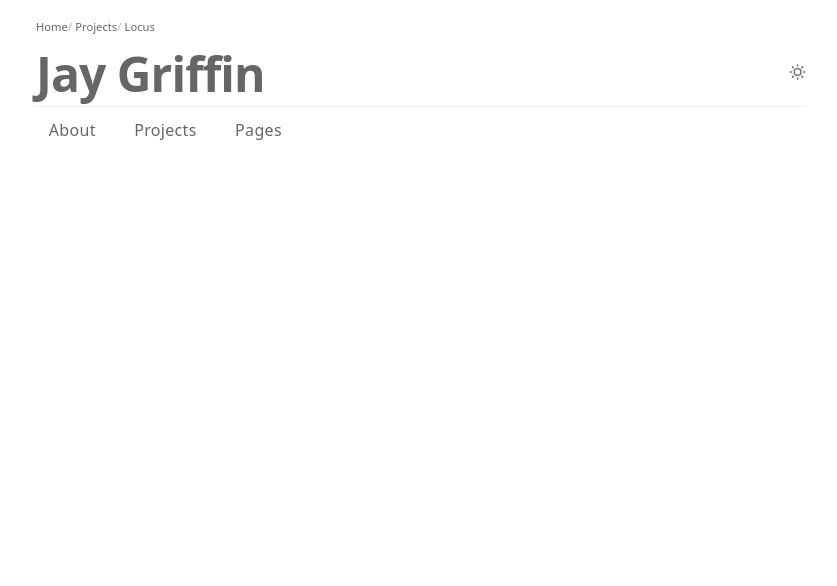
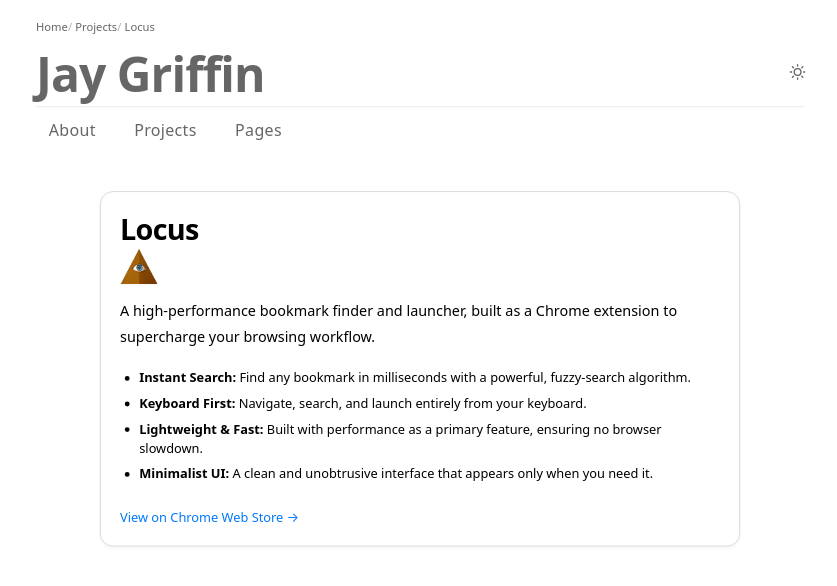
Before and after one commit to jaygriffinjay/jaygriff-v1, a React (Vite) app: page /projects/locus in a window 1280 px wide. Before the commit this address had no page. Shown: the top 586 px of the page, without its empty margins (220-1057 px from the left). Built offline with nearby package versions, Linux system fonts and the light colour scheme.

Commit message:
feat: add Locus project page and update styling for all project pages

```diff
--- a/src/App.tsx
+++ b/src/App.tsx
@@ -6,6 +6,7 @@ import MetaProject from './pages/MetaProject'
 import ComponentLibrary from './pages/ComponentLibrary'
 import GolfBallGarage from './pages/GolfBallGarage'
 import About from './pages/About'
+import Locus from './pages/Locus'
 
 function App() {
   return (
@@ -17,6 +18,7 @@ function App() {
         <Route path="/projects/meta" element={<MetaProject />} />
         <Route path="/projects/meta/components" element={<ComponentLibrary />} />
         <Route path="/projects/golfballgarage" element={<GolfBallGarage />} />
+        <Route path="/projects/locus" element={<Locus />} />
         <Route path="/about" element={<About />} />
       </Routes>
     </Router>
--- a/src/pages/GolfBallGarage.tsx
+++ b/src/pages/GolfBallGarage.tsx
@@ -1,10 +1,32 @@
-import { Card, Container, Heading, Text, Link, List } from '../components'
+import styled from 'styled-components'
+import { Heading, Text, Link, List } from '../components'
+import golfballgarageLogo from '../assets/logos/golfballgaragelogo.svg'
+
+const PageContent = styled.div`
+  max-width: 800px;
+  margin: 2rem auto;
+  padding: ${props => props.theme.spacing.lg};
+  border-radius: ${props => props.theme.borderRadius.lg};
+  border: 1px solid ${props => props.theme.colors.border};
+  box-shadow: 0 2px 4px rgba(0, 0, 0, 0.05);
+`
+
+const ProjectLogo = styled.img`
+  width: 48px;
+  height: 48px;
+  margin-bottom: 1rem;
+  transition: transform ${props => props.theme.transitions.normal};
+
+  &:hover {
+    transform: scale(1.05);
+  }
+`
 
 function GolfBallGarage() {
   return (
-    <Container>
-      <Card>
+    <PageContent>
       <Heading as="h1" variant="h1">Golf Ball Garage</Heading>
+      <ProjectLogo src={golfballgarageLogo} alt="Golf Ball Garage Logo" />
       <Text variant="lead">
         A modern marketplace for buying and selling golf balls, built with a focus on user experience
         and efficient transactions.
@@ -47,8 +69,7 @@ function GolfBallGarage() {
       <div style={{ marginTop: '2rem' }}>
         <Link href="/projects">← Back to Projects</Link>
       </div>
-      </Card>
-    </Container>
+    </PageContent>
   )
 }
 
--- /dev/null
+++ b/src/pages/Locus.tsx
@@ -0,0 +1,64 @@
+import styled from 'styled-components'
+import { Heading, Text, Link, List } from '../components'
+import locusLogo from '../assets/logos/locuslogo.png'
+
+const PageContent = styled.div`
+  max-width: 800px;
+  margin: 2rem auto;
+  padding: ${props => props.theme.spacing.lg};
+  border-radius: ${props => props.theme.borderRadius.lg};
+  border: 1px solid ${props => props.theme.colors.border};
+  box-shadow: 0 2px 4px rgba(0, 0, 0, 0.05);
+`
+
+const ProjectLogo = styled.img`
+  width: 48px;
+  height: 48px;
+  margin-bottom: 1rem;
+  transition: transform ${props => props.theme.transitions.normal};
+
+  &:hover {
+    transform: scale(1.05);
+  }
+`
+
+function Locus() {
+  return (
+    <PageContent>
+      <Heading as="h1" variant="h1">Locus</Heading>
+      <ProjectLogo src={locusLogo} alt="Locus Logo" />
+      <Text variant="lead" style={{ marginBottom: '1.5rem' }}>
+        A high-performance bookmark finder and launcher, built as a Chrome extension to supercharge your browsing workflow.
+      </Text>
+      <List listStyle="disc" spacing="normal">
+        <li>
+          <Text variant="body">
+            <strong>Instant Search:</strong> Find any bookmark in milliseconds with a powerful, fuzzy-search algorithm.
+          </Text>
+        </li>
+        <li>
+          <Text variant="body">
+            <strong>Keyboard First:</strong> Navigate, search, and launch entirely from your keyboard.
+          </Text>
+        </li>
+        <li>
+          <Text variant="body">
+            <strong>Lightweight & Fast:</strong> Built with performance as a primary feature, ensuring no browser slowdown.
+          </Text>
+        </li>
+        <li>
+          <Text variant="body">
+            <strong>Minimalist UI:</strong> A clean and unobtrusive interface that appears only when you need it.
+          </Text>
+        </li>
+      </List>
+      <div style={{ marginTop: '2rem' }}>
+        <Link href="#" target="_blank" rel="noopener noreferrer">
+          View on Chrome Web Store →
+        </Link>
+      </div>
+    </PageContent>
+  )
+}
+
+export default Locus
--- a/src/pages/MetaProject.tsx
+++ b/src/pages/MetaProject.tsx
@@ -1,10 +1,32 @@
-import { Card, Container, Heading, Text, Link, List } from '../components'
+import styled from 'styled-components'
+import { Heading, Text, Link, List } from '../components'
+import favicon from '../assets/logos/favicon.svg'
+
+const PageContent = styled.div`
+  max-width: 800px;
+  margin: 2rem auto;
+  padding: ${props => props.theme.spacing.lg};
+  border-radius: ${props => props.theme.borderRadius.lg};
+  border: 1px solid ${props => props.theme.colors.border};
+  box-shadow: 0 2px 4px rgba(0, 0, 0, 0.05);
+`
+
+const ProjectLogo = styled.img`
+  width: 48px;
+  height: 48px;
+  margin-bottom: 1rem;
+  transition: transform ${props => props.theme.transitions.normal};
+
+  &:hover {
+    transform: scale(1.05);
+  }
+`
 
 function MetaProject() {
   return (
-    <Container>
-      <Card>
+    <PageContent>
       <Heading as="h1" variant="h1">This website</Heading>
+      <ProjectLogo src={favicon} alt="This Website's Logo" />
       <Text variant="lead">
         Documentation and tools for maintaining this website.
       </Text>
@@ -15,8 +37,7 @@ function MetaProject() {
         </li>
         {/* Future meta documentation links can go here */}
       </List>
-      </Card>
-    </Container>
+    </PageContent>
   )
 }
 
--- a/src/pages/Projects.tsx
+++ b/src/pages/Projects.tsx
@@ -2,6 +2,7 @@ import styled from 'styled-components'
 import { Heading, Text, Link, List } from '../components'
 import favicon from '../assets/logos/favicon.svg'
 import golfballgarageLogo from '../assets/logos/golfballgaragelogo.svg'
+import locusLogo from '../assets/logos/locuslogo.png'
 
 const PageContent = styled.div`
   max-width: 800px;
@@ -84,6 +85,22 @@ function Projects() {
                 </div>
               </ProjectSection>
             </li>
+            <li>
+              <ProjectSection>
+                <ProjectLogo src={locusLogo} alt="Locus Logo" />
+                <Heading as="h3" variant="h3">
+                  <Link href="/projects/locus">Locus</Link>
+                </Heading>
+                <Text variant="body">
+                  A high-performance bookmark finder and launcher for Chrome.
+                </Text>
+                <div style={{ marginTop: '0.5rem' }}>
+                  <Link href="#" target="_blank" rel="noopener noreferrer">
+                    View on Chrome Web Store →
+                  </Link>
+                </div>
+              </ProjectSection>
+            </li>
           </List>
         </div>
 
--- a/src/types/index.ts
+++ b/src/types/index.ts
@@ -126,12 +126,14 @@ export interface HeadingProps {
   variant?: 'h1' | 'h2' | 'h3' | 'h4' | 'h5' | 'h6'
   margin?: 'h1' | 'h2' | 'h3' | 'h4' | 'h5' | 'h6'
   children: React.ReactNode
+  style?: React.CSSProperties
 }
 
 export interface TextProps {
   as?: 'p' | 'span' | 'div'
   variant?: 'body' | 'small' | 'caption' | 'lead' | 'strikethrough'
   children: React.ReactNode
+  style?: React.CSSProperties
 }
 
 export interface LinkProps {
```
Also changed, not shown: src/assets/logos/locuslogo.png (added). Lines whose indentation alone changed are shown as unchanged.
